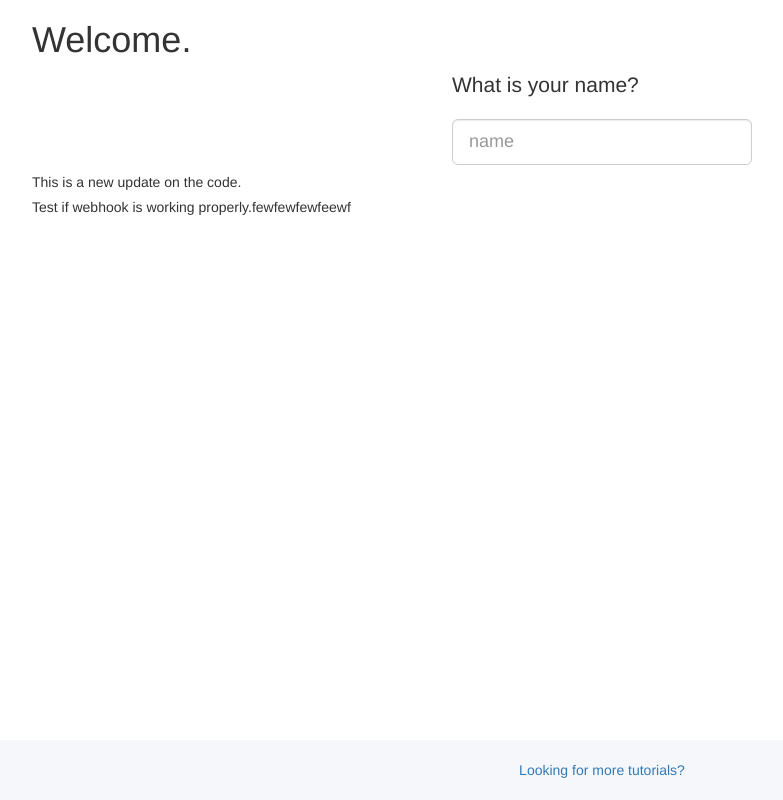
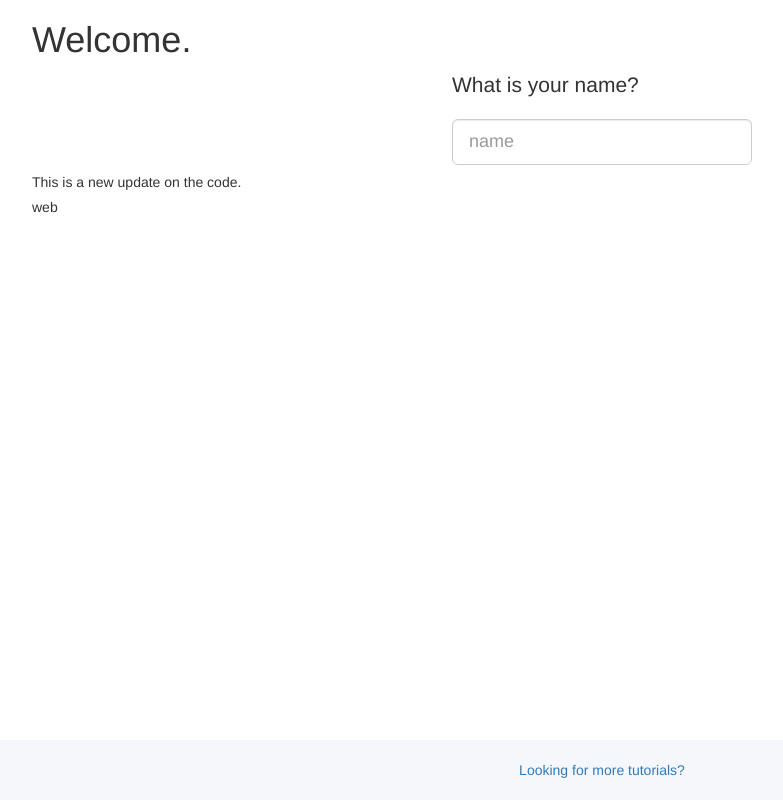
Before and after one commit to ricardo-softinsa/CDTest, a website: page views/index.html in a window 1280 px wide. Shown: the whole page, without its empty margins (38-821 px from the left). Drawn offline with nearby package versions, Linux system fonts and the light colour scheme; no server answers.

Commit message:
test webhook 1

```diff
--- a/views/index.html
+++ b/views/index.html
@@ -58,7 +58,7 @@
             <input id="user_name" type="text" class="form-control" aria-describedby="sizing-addon1" value="" />
         </div>
 	    <h5>This is a new update on the code.</h5>
-		<h5>Test if webhook is working properly.fewfewfewfeewf</h5>
+		<h5>web</h5>
         <p id="response" class="lead text-center"></p>
 
         <p id="databaseNames" class="lead text-center"></p>
```
